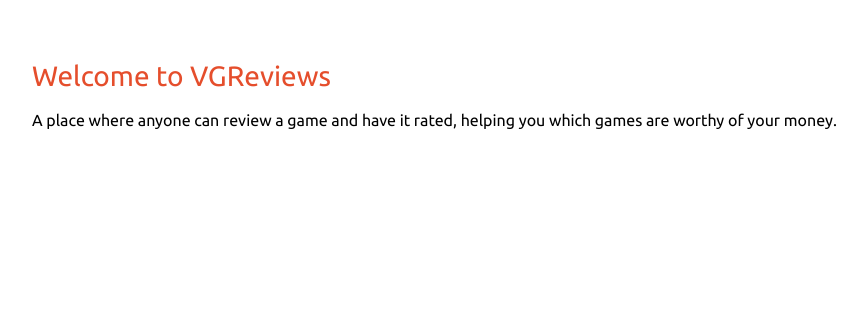
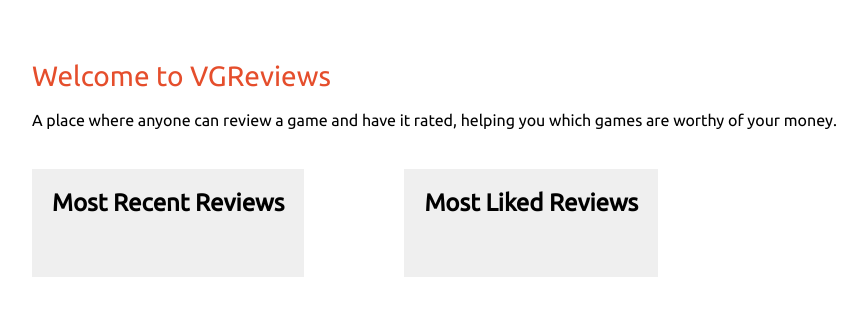
Before and after one commit to jli-hashrocket/vgreviews_django, a Django app: page / in a window 1280 px wide. Shown: the part 108-424 px from the top of the page, without its empty margins (96-963 px from the left). Run offline with Django 3.2, Linux system fonts and the light colour scheme; data that the repository does not hold is empty; parts of the project's set-up code (start-up, migrations or seed data) failed here and were passed over.

Commit message:
added most recent and most liked modules to homepage

```diff
--- a/apps/reviews/templates/reviews/index.html
+++ b/apps/reviews/templates/reviews/index.html
@@ -1,6 +1,32 @@
 {% extends "reviews/base.html" %}
+{% load repl %}
 {% block content %}
 <h1>Welcome to VGReviews</h1>
 
 A place where anyone can review a game and have it rated, helping you which games are worthy of your money.
+
+<div class="recent-reviews">
+  <h2>Most Recent Reviews</h2>
+  <table cellpadding='0' cellspacing='0' border='0'>
+  {% for review in recent_reviews %}
+    <tr>
+      <td>{{ review.pub_date }}</td>
+      <td><a href="{% url 'reviews:show' review.id %}">{{ review.title }}</a></td>
+      <td>{{ review.score }}</td>
+    </tr>
+  {% endfor %}
+  </table>
+</div>
+<div class="most_liked">
+  <h2>Most Liked Reviews</h2>
+  <table cellpadding='0' cellspacing='0' border='0'>
+  {% for like in most_liked %}
+    <tr>
+      <td><a href="{% url 'reviews:show' like.review.id %}">{{ like.review.title }}</a></td>
+      <td>{{ like.total_likes }}</td>
+    </tr>
+  {% endfor %}
+  </table>
+</div>
+
 {% endblock %}
--- a/apps/reviews/views.py
+++ b/apps/reviews/views.py
@@ -41,7 +41,15 @@ class DeleteIfCurrentAuthorMixin(object):
 
 
 def index(request):
-    context = RequestContext(request, {})
+    recent_reviews = Review.objects.order_by('-pub_date')
+    most_liked = Like.objects.order_by('-total_likes')
+    if len(recent_reviews) > 10:
+        recent_reviews = Review.objects.order_by('pub_date')[10]
+
+    if len(most_liked) > 10:
+        most_liked = most_liked = Like.objects.order_by('total_likes')[10]
+
+    context = RequestContext(request, {'recent_reviews': recent_reviews, 'most_liked': most_liked })
     return render(request, 'reviews/index.html', context)
 
 class ReviewDetail(DetailView):
```
